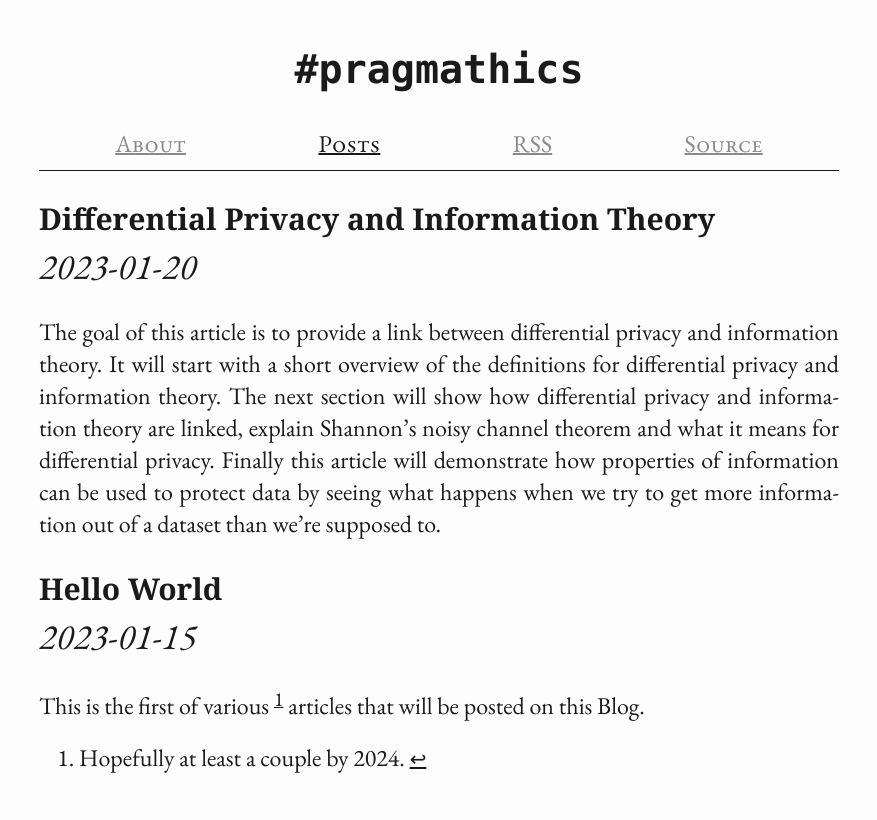
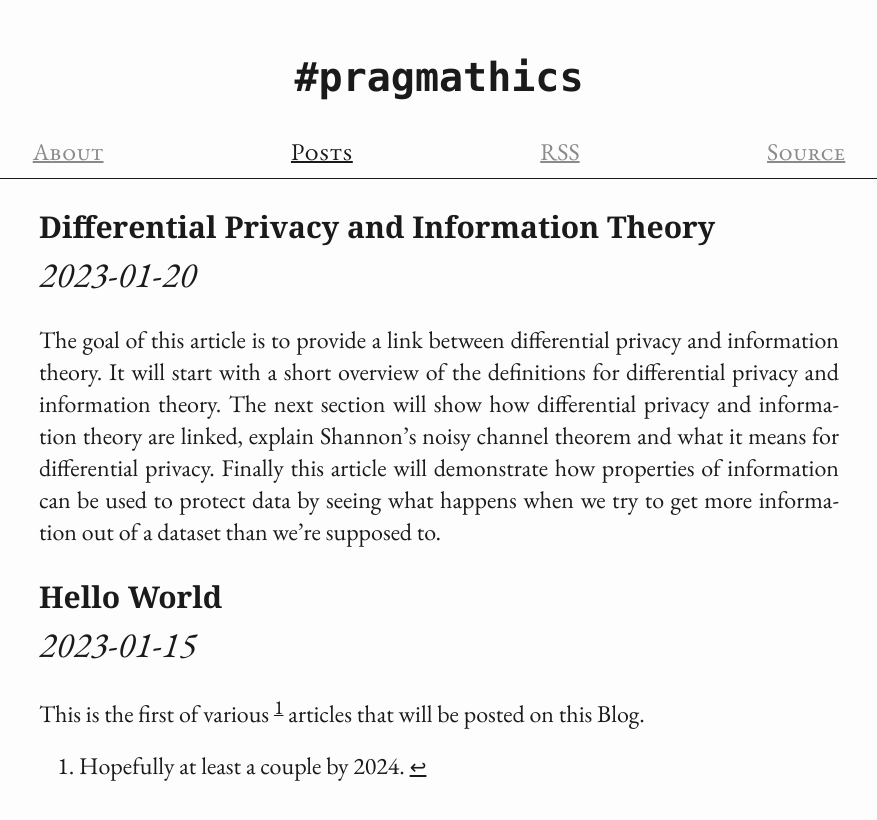
Before and after one commit to Shiandow/shiandow.github.io, a Jekyll site: the page built from index.md, in a window 1280 px wide. Shown: the top 820 px of the page, without its empty margins (201-1078 px from the left). Built offline with Jekyll 4.4.1, drawn with Linux system fonts in a browser that asks for light colours; some web fonts are replaced.

Commit message:
Slightly wider header, footer

```diff
--- a/_layouts/default.html
+++ b/_layouts/default.html
@@ -52,7 +52,9 @@
   {%- include {{page.header}} %}
 </header>
 {%- endif %}
+<article>
 {{content}}
+</article>
 {%- if page.footer %}
 <footer>
   {%- include {{page.footer}} %}
--- a/assets/styles/default.css
+++ b/assets/styles/default.css
@@ -40,7 +40,11 @@ html {
     color: #1a1a1a;
     background-color: #fdfdfd;
 }
-body {
+header, footer {
+    max-width: 50em;
+    margin: auto;
+}
+article {
     max-width: 40em;
     margin: auto;
 }
```
